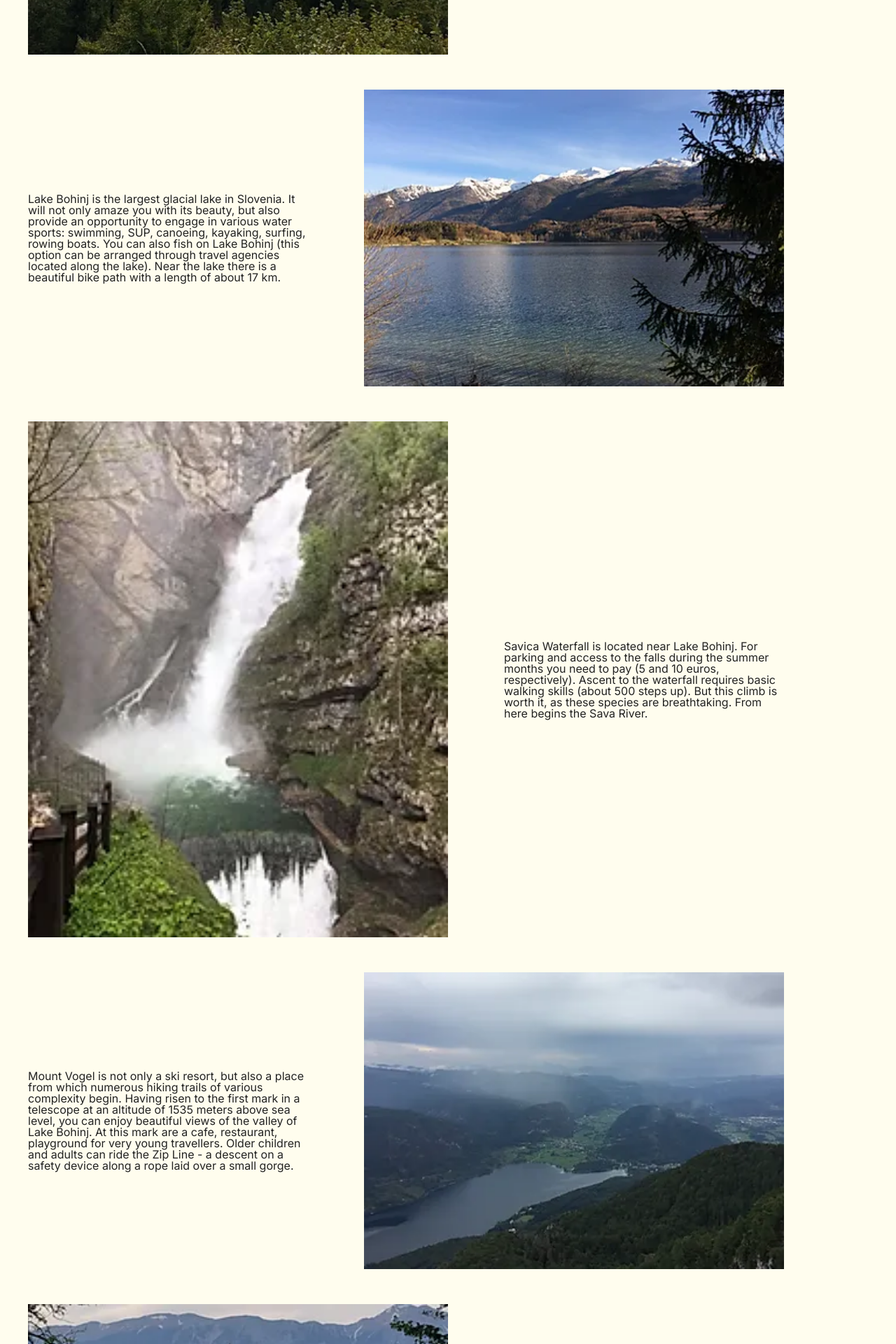
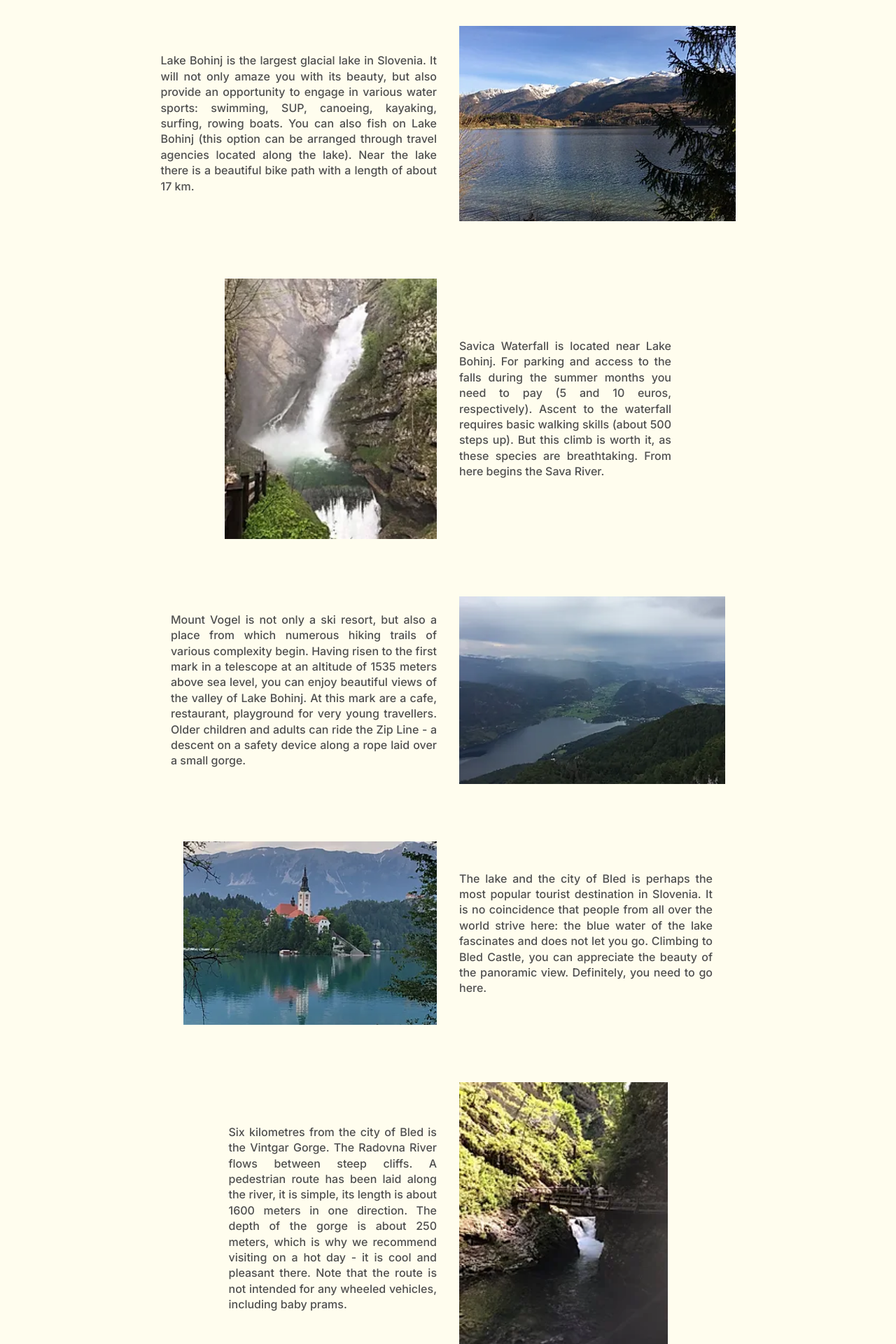
Before and after one commit to holus-bolus/ornamentico, a Next.js app: page /see-nearby in a window 1280 px wide. Shown: the part 620-2540 px from the top of the page at 70% size. Built offline with nearby package versions, Linux system fonts and the light colour scheme.

Commit message:
Added the see-nearby component

```diff
--- a/src/app/see-nearby/SeeNearby.module.css
+++ b/src/app/see-nearby/SeeNearby.module.css
@@ -2,6 +2,7 @@
     font-size: 1.5rem;
     font-weight: 700;
     margin-bottom: 1rem;
+    text-align: center;
 }
 
 .seeNearby__text {
@@ -9,29 +10,36 @@
     font-weight: 500;
     line-height: 1.4;
     margin-bottom: 3rem;
+    text-align: center;
 }
 
 .seeNearby__points {
     display: flex;
-    justify-content: space-between;
+    justify-content: center;
     align-items: center;
+    flex-wrap: wrap;
     margin-bottom: 50px;
 }
 
-
 .seeNearby__point {
     display: flex;
-    justify-content: space-between;
+    flex-direction: column;
+    justify-content: center;
     align-items: center;
-    gap: 5rem;
+    gap: 3rem;
+    margin-bottom: 2rem;
 }
 
 .seeNearby__pointText {
-    width: 400px;
+    width: 90%;
+    max-width: 400px;
+    text-align: center;
 }
 
 .seeNearby__pointImage {
-    width: 600px;
+    width: 90%;
+    max-width: 400px;
+    height: auto;
 }
 
 .seeNearby__pointDescription {
@@ -39,4 +47,22 @@
     font-weight: 500;
     line-height: 1.4;
     color: #4f4f4f;
+    text-align: justify;
 }
+
+@media (min-width: 768px) {
+    .seeNearby__point {
+        flex-direction: row;
+        text-align: left;
+    }
+
+    .seeNearby__pointText {
+        text-align: left;
+    }
+}
+
+@media (min-width: 1024px) {
+    .seeNearby__point {
+        gap: 2rem;
+    }
+}
--- a/src/app/see-nearby/page.tsx
+++ b/src/app/see-nearby/page.tsx
@@ -1,35 +1,55 @@
+'use client';
+import React, {useState} from 'react';
 import '../globals.css';
-import styles from './SeeNearby.module.css'
+import styles from './SeeNearby.module.css';
+import Modal from '@/components/Modal/Modal';
+
 
 const SeeNearby = () => {
+    const [isModalOpen, setIsModalOpen] = useState(false);
+    const [selectedImage, setSelectedImage] = useState<{ src: string, alt: string } | null>(null);
+
+    const openModal = (src: string, alt: string) => {
+        setSelectedImage({src, alt});
+        setIsModalOpen(true);
+    };
+
+    const closeModal = () => {
+        setIsModalOpen(false);
+        setSelectedImage(null);
+    };
+
     return (
         <section className='see-nearby'>
-            <div className='container see-nearby__container'>
+            <div className={`container`}>
                 <h2 className={styles.seeNearby__title}>
-                    What to see near our Apart Hotel Villa Manja</h2>
+                    What to see near our Apart Hotel Villa Manja
+                </h2>
                 <p className={styles.seeNearby__text}>
                     The closest points of interest
                 </p>
                 <div className={styles.seeNearby__points}>
                     <div className={styles.seeNearby__point}>
-                        <img src='/images/nearby/1st.webp'
-                             alt='Vodnikov razglednik'
-                             className={styles.seeNearby__pointImage}/>
+                        <img
+                            src='/images/nearby/1st.webp'
+                            alt='Vodnikov razglednik'
+                            className={styles.seeNearby__pointImage}
+                            onClick={() => openModal('/images/nearby/1st.webp', 'Vodnikov razglednik')}
+                        />
                         <div className={styles.seeNearby__pointText}>
                             <p className={styles.seeNearby__pointDescription}>
                                 Just a 15-minute walk from our house is a view point called Vodnikov razglednik. It is
                                 named in memory of Valentin Vodnik, a Slovenian poet and enlightener who lived in our
                                 village. They say that he loved visiting this place. And it can be understood: from an
                                 altitude of 1017 meters above sea level, an amazing panorama opens onto the valley of
-                                Lake Bohinj and the peaks of the Julian Alps.
-                            </p>
+                                Lake Bohinj and the peaks of the Julian Alps. </p>
                         </div>
                     </div>
                 </div>
                 <div className={styles.seeNearby__points}>
                     <div className={styles.seeNearby__point}>
                         <div className={styles.seeNearby__pointText}>
-                            <p className='see-nearby__point-description'>
+                            <p className={styles.seeNearby__pointDescription}>
                                 Lake Bohinj is the largest glacial lake in Slovenia. It will not only amaze you with its
                                 beauty, but also provide an opportunity to engage in various water sports: swimming,
                                 SUP, canoeing, kayaking, surfing, rowing boats. You can also fish on Lake Bohinj (this
@@ -37,15 +57,24 @@ const SeeNearby = () => {
                                 there is a beautiful bike path with a length of about 17 km.
                             </p>
                         </div>
-                        <img src='/images/nearby/2nd.webp' alt='Lake Bohinj' className={styles.seeNearby__pointImage}/>
+                        <img
+                            src='/images/nearby/2nd.webp'
+                            alt='Lake Bohinj'
+                            className={styles.seeNearby__pointImage}
+                            onClick={() => openModal('/images/nearby/2nd.webp', 'Lake Bohinj')}
+                        />
                     </div>
                 </div>
                 <div className={styles.seeNearby__points}>
                     <div className={styles.seeNearby__point}>
-                        <img src='/images/nearby/3rd.webp' alt='Savica Waterfall'
-                             className={styles.seeNearby__pointImage}/>
+                        <img
+                            src='/images/nearby/3rd.webp'
+                            alt='Savica Waterfall'
+                            className={styles.seeNearby__pointImage}
+                            onClick={() => openModal('/images/nearby/3rd.webp', 'Savica Waterfall')}
+                        />
                         <div className={styles.seeNearby__pointText}>
-                            <p className='see-nearby__point-description'>
+                            <p className={styles.seeNearby__pointDescription}>
                                 Savica Waterfall is located near Lake Bohinj. For parking and access to the falls during
                                 the summer months you need to pay (5 and 10 euros, respectively). Ascent to the
                                 waterfall requires basic walking skills (about 500 steps up). But this climb is worth
@@ -57,7 +86,7 @@ const SeeNearby = () => {
                 <div className={styles.seeNearby__points}>
                     <div className={styles.seeNearby__point}>
                         <div className={styles.seeNearby__pointText}>
-                            <p className='see-nearby__point-description'>
+                            <p className={styles.seeNearby__pointDescription}>
                                 Mount Vogel is not only a ski resort, but also a place from which numerous hiking trails
                                 of various complexity begin. Having risen to the first mark in a telescope at an
                                 altitude of 1535 meters above sea level, you can enjoy beautiful views of the valley of
@@ -66,26 +95,35 @@ const SeeNearby = () => {
                                 rope laid over a small gorge.
                             </p>
                         </div>
-                        <img src='/images/nearby/4th.webp' alt='Mount Vogel' className={styles.seeNearby__pointImage}/>
+                        <img
+                            src='/images/nearby/4th.webp'
+                            alt='Mount Vogel'
+                            className={styles.seeNearby__pointImage}
+                            onClick={() => openModal('/images/nearby/4th.webp', 'Mount Vogel')}
+                        />
                     </div>
                 </div>
                 <div className={styles.seeNearby__points}>
                     <div className={styles.seeNearby__point}>
-                        <img src='/images/nearby/5th.webp' alt='Lake Bled' className={styles.seeNearby__pointImage}/>
+                        <img
+                            src='/images/nearby/5th.webp'
+                            alt='Lake Bled'
+                            className={styles.seeNearby__pointImage}
+                            onClick={() => openModal('/images/nearby/5th.webp', 'Lake Bled')}
+                        />
                         <div className={styles.seeNearby__pointText}>
-                            <p className='see-nearby__point-description'>
+                            <p className={styles.seeNearby__pointDescription}>
                                 The lake and the city of Bled is perhaps the most popular tourist destination in
                                 Slovenia. It is no coincidence that people from all over the world strive here: the blue
                                 water of the lake fascinates and does not let you go. Climbing to Bled Castle, you can
-                                appreciate the beauty of the panoramic view. Definitely, you need to go here.
-                            </p>
+                                appreciate the beauty of the panoramic view. Definitely, you need to go here. </p>
                         </div>
                     </div>
                 </div>
                 <div className={styles.seeNearby__points}>
                     <div className={styles.seeNearby__point}>
                         <div className={styles.seeNearby__pointText}>
-                            <p className='see-nearby__point-description'>
+                            <p className={styles.seeNearby__pointDescription}>
                                 Six kilometres from the city of Bled is the Vintgar Gorge. The Radovna River flows
                                 between steep cliffs. A pedestrian route has been laid along the river, it is simple,
                                 its length is about 1600 meters in one direction. The depth of the gorge is about 250
@@ -93,11 +131,18 @@ const SeeNearby = () => {
                                 Note that the route is not intended for any wheeled vehicles, including baby prams.
                             </p>
                         </div>
-                        <img src='/images/nearby/6th.webp' alt='Vintgar Gorge'
-                             className={styles.seeNearby__pointImage}/>
+                        <img
+                            src='/images/nearby/6th.webp'
+                            alt='Vintgar Gorge'
+                            className={styles.seeNearby__pointImage}
+                            onClick={() => openModal('/images/nearby/6th.webp', 'Vintgar Gorge')}
+                        />
                     </div>
                 </div>
             </div>
+            {isModalOpen && selectedImage && (
+                <Modal image={selectedImage.src} alt={selectedImage.alt} onClose={closeModal}/>
+            )}
         </section>
     );
 };
--- /dev/null
+++ b/src/components/Modal/Modal.module.css
@@ -0,0 +1,26 @@
+.modalBackdrop {
+    position: fixed;
+    top: 0;
+    left: 0;
+    right: 0;
+    bottom: 0;
+    background: rgba(0, 0, 0, 0.8);
+    display: flex;
+    justify-content: center;
+    align-items: center;
+    z-index: 1000;
+}
+
+.modalContent {
+    background: #fff;
+    padding: 20px;
+    border-radius: 8px;
+    position: relative;
+    width: 950px;
+    height: 700px;
+}
+
+.modalImage {
+    width: 100%;
+    height: 600px;
+}
--- /dev/null
+++ b/src/components/Modal/Modal.tsx
@@ -0,0 +1,20 @@
+import React from 'react'
+import styles from './Modal.module.css'
+
+interface ModalProps {
+    image: string
+    alt: string
+    onClose: () => void
+}
+
+const Modal: React.FC<ModalProps> = ({image, alt, onClose}) => {
+    return (
+        <div className={styles.modalBackdrop} onClick={onClose}>
+            <div className={styles.modalContent} onClick={e => e.stopPropagation()}>
+                <img src={image} alt={alt} className={styles.modalImage}/>
+            </div>
+        </div>
+    )
+}
+
+export default Modal
```
